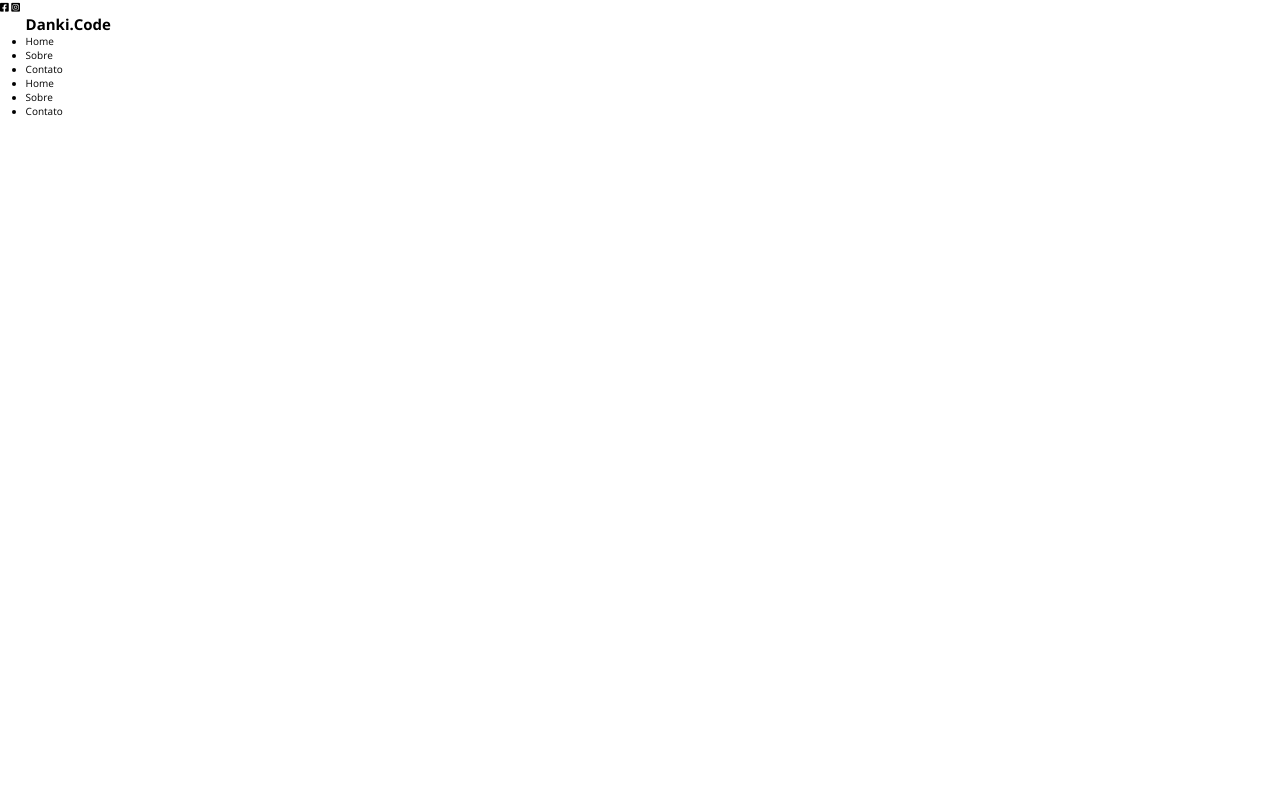
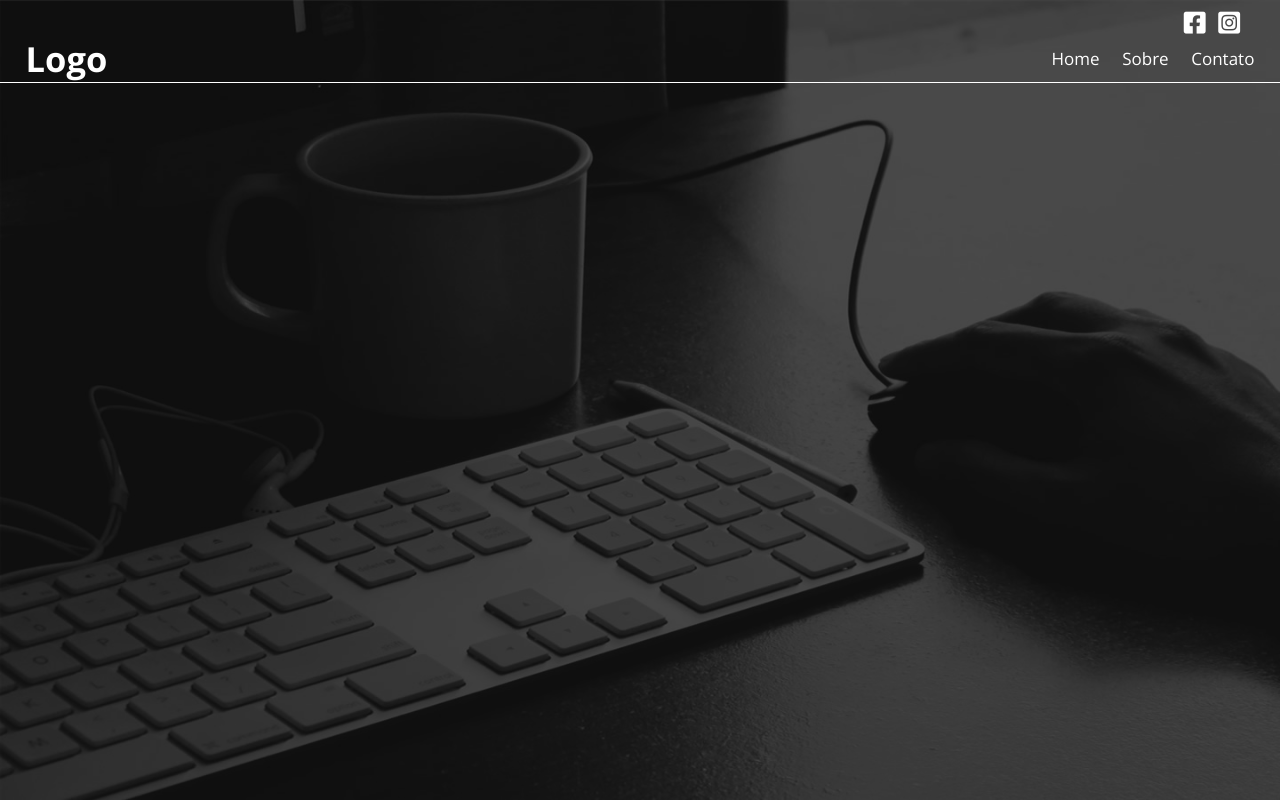
Before and after one commit to CipherCrow/Projeto-landingPage-3, a plain HTML site: page index.html in a window 1280 px wide. Drawn offline with nearby package versions, Linux system fonts and the light colour scheme.

Commit message:
:up: logo desktop

```diff
--- a/css/style.css
+++ b/css/style.css
@@ -7,6 +7,9 @@
 	box-sizing: border-box;
 	outline: none;
 	font-family: 'Open Sans', sans-serif;
+}
+html{
+	scroll-behavior: smooth;
 }
 html,body{
 	font-size: 10px;
@@ -20,3 +23,78 @@ a{text-decoration: none;color: initial;}
 	max-width: 128rem;
 	padding: 0 2%;
 }
+.mobile{display: none;}
+
+
+	/**/
+main{
+	background-image: url('../images/bg1.jpg');
+	background-size: cover;
+	background-position: center;
+	width: 100%;
+	min-height: 100vh;
+	position: relative;
+}
+.cover-main{
+	background-color: rgba(0,0,0,.7);
+	width: 100%;
+	height: 100%;
+	position: absolute;
+	top: 0;
+	left: 0;
+	z-index: 0;
+}
+main > *:not(.cover-main){
+	position: relative;
+	z-index: 1;
+}
+header .container{
+	position: relative;
+	padding-top: 3.5rem;
+	display: flex;
+	flex-wrap: wrap;
+	align-items: center;
+	justify-content: space-between;
+	color: white;
+	border-bottom: .1rem solid white;
+}
+.menu-social{
+	position: absolute;
+	top: .5rem;
+	right: 3rem;
+}
+.menu-social a{
+	font-size: 2.5rem;
+	color: white;
+	margin-left: 1rem;
+	transition: .5s;
+}
+.menu-social a:hover{
+	font-size: 3rem;
+}
+.logo{
+	font-weight: bold;
+	font-size: 2.3rem;
+}
+.logo h2 a{
+	color: white;
+}
+.navegacao{
+	list-style: none;
+}
+.navegacao li{
+	display: inline-block;
+}
+.navegacao.desktop li{
+	margin-left: 2rem;
+}
+.navegacao.desktop li a{
+	color: white;
+	font-size: 1.7rem;
+	font-weight: lighter;
+	transition: .4s;
+}
+.navegacao.desktop li a:hover{
+	font-size: 1.8rem;
+	font-weight: bold;
+}
--- a/index.html
+++ b/index.html
@@ -4,10 +4,10 @@
 	<meta charset="UTF-8">
 	<meta name="viewport" content="width=device-width, initial-scale=1.0">
 	<meta name="author" content="Jonas Torquatro Oliveira da Silva">
-	<meta name="description" content="">
-	<meta name="keywords" content="">
+	<meta name="description" content="Projeto desenvolvido para empresa fictícia de venda de serviços por pacote">
+	<meta name="keywords" content="vendas,serviços,qualidade,trabalho,contratos">
 
-	<title>Projeto sem nome</title>
+	<title>Serviços Online de Qualidade</title>
 
 	<link rel="apple-touch-icon" sizes="180x180" href="images/apple-touch-icon.png">
 	<link rel="icon" type="image/png" sizes="32x32" href="images/favicon-32x32.png">
@@ -18,18 +18,22 @@
 	<link rel="stylesheet" href="css/style.css">
 </head>
 <body>
-	<div class="menu-social">
-		<a href="#"><i class="fab fa-facebook-square"></i></a>
-		<a href="#"><i class="fab fa-instagram-square"></i></a>
-		<a href="#"></a>
-	</div>
+
 	<main>
+		<div class="cover-main"></div><!-- cover do main -->
 
 		<header>
+
 			<div class="container">
 
+				<div class="menu-social">
+					<a href="#"><i class="fab fa-facebook-square"></i></a>
+					<a href="#"><i class="fab fa-instagram-square"></i></a>
+					<a href="#"></a>
+				</div> <!-- menu social -->
+
 				<div class="logo">
-					<h2>Danki.Code</h2>
+					<h2><a href="index.html">Logo</a></h2>
 				</div> <!-- logo -->
 
 				<nav>
```
Also changed, not shown: 1 other file.
